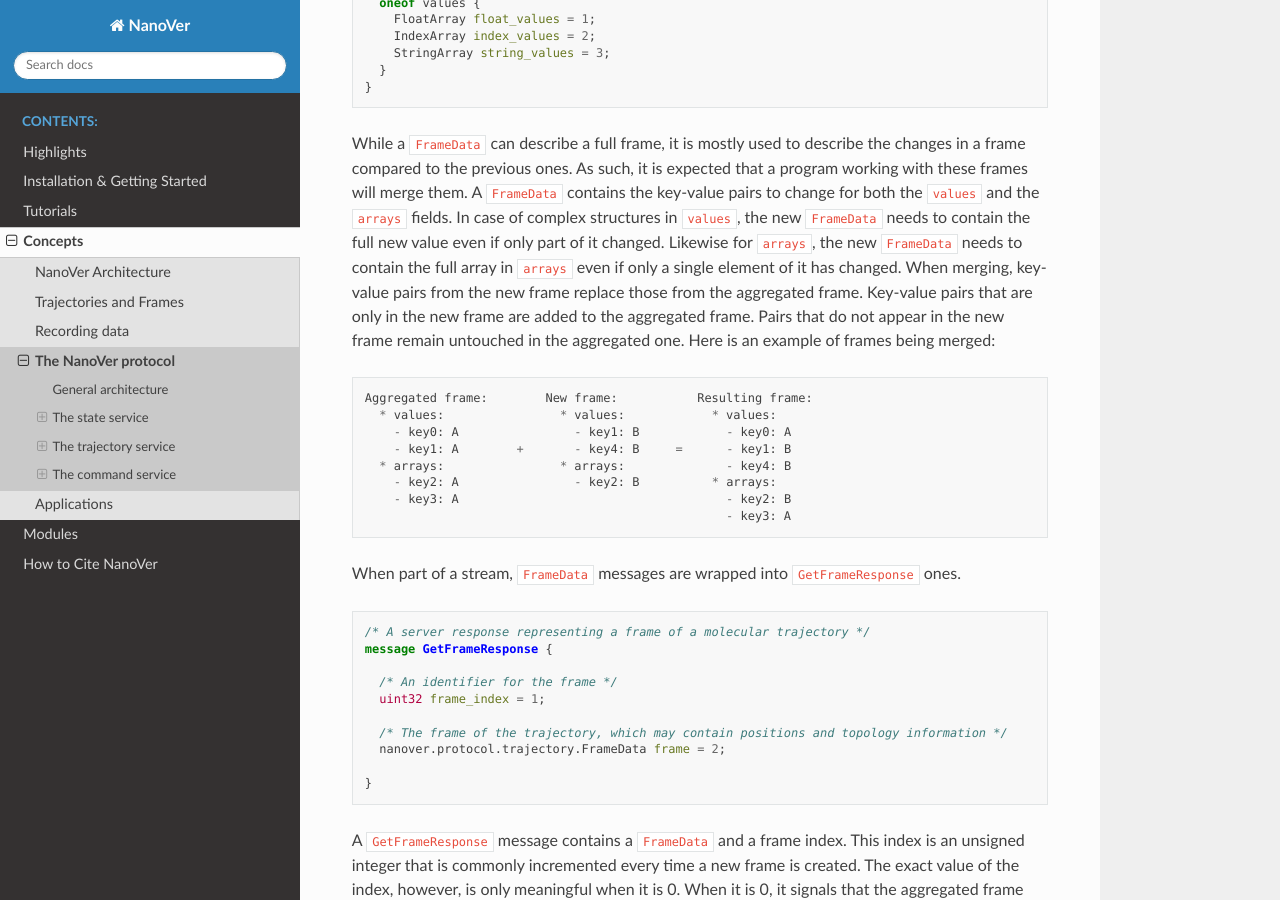
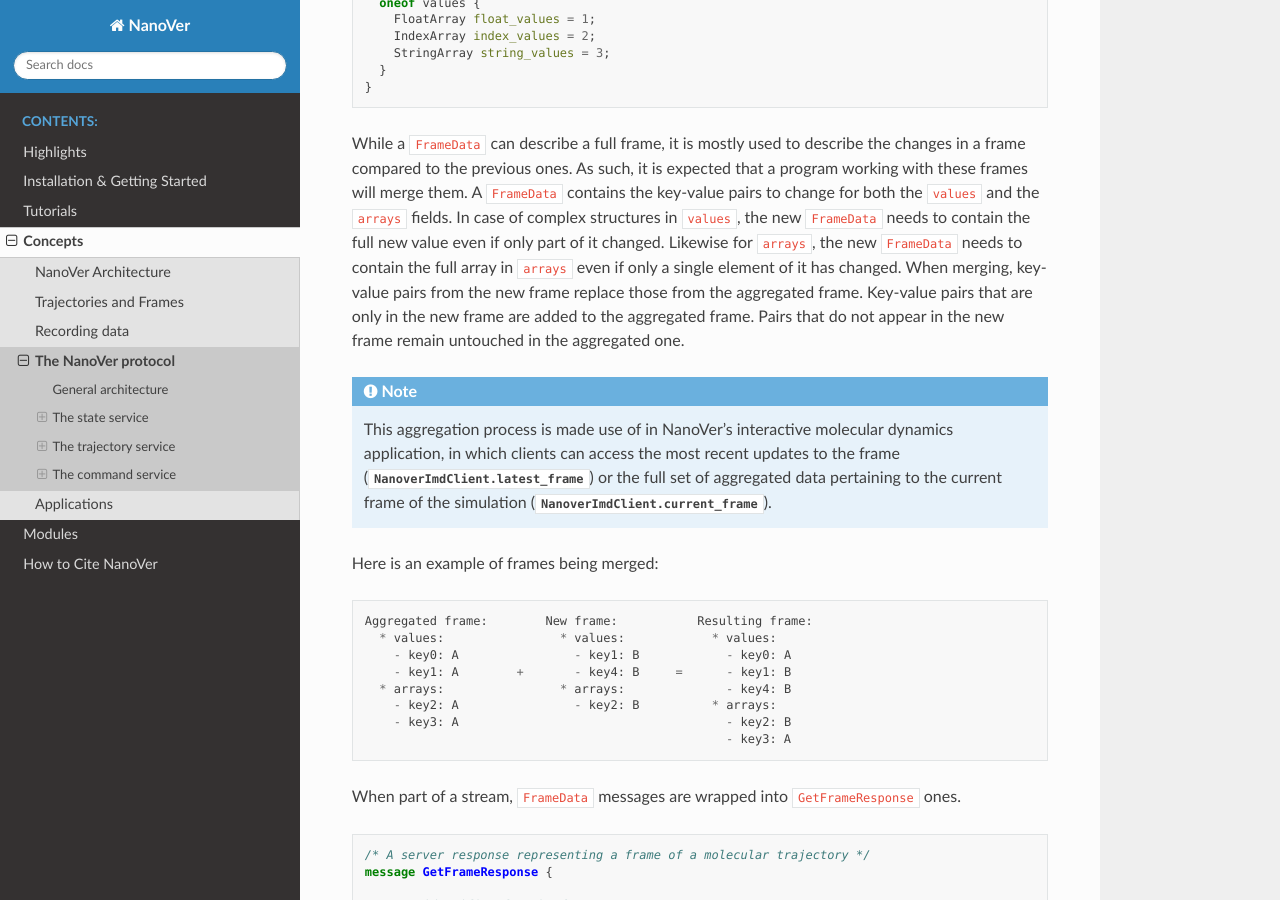
Before and after one commit to IRL2/nanover-docs, a Sphinx documentation site: the page built from source/concepts/base-protocol.rst, in a window 1280 px wide and 900 px high, scrolled down 5706 px. Built offline with Sphinx 7.4.7 and the Read the Docs theme 3.1.0, drawn with Linux system fonts in a browser that asks for light colours; pages that are not in the unit, such as notebooks, are missing from menus; the version number could not be read and is left out.

Commit message:
Add note indicating how `latest_frame` and `current_frame` differ, linking it to the aggregation process

```diff
--- a/source/concepts/base-protocol.rst
+++ b/source/concepts/base-protocol.rst
@@ -321,8 +321,17 @@ needs to contain the full array in ``arrays`` even if only a
 single element of it has changed. When merging, key-value pairs from the new frame
 replace those from the aggregated frame. Key-value pairs that are only in the
 new frame are added to the aggregated frame. Pairs that do not appear in the
-new frame remain untouched in the aggregated one. Here is an example of frames
-being merged:
+new frame remain untouched in the aggregated one.
+
+.. note::
+
+   This aggregation process is made use of in NanoVer's interactive molecular
+   dynamics application, in which clients can access the most
+   recent updates to the frame (:py:attr:`NanoverImdClient.latest_frame`) or
+   the full set of aggregated data pertaining to the current frame of the
+   simulation (:py:attr:`NanoverImdClient.current_frame`).
+
+Here is an example of frames being merged:
 
 ::
 
```
